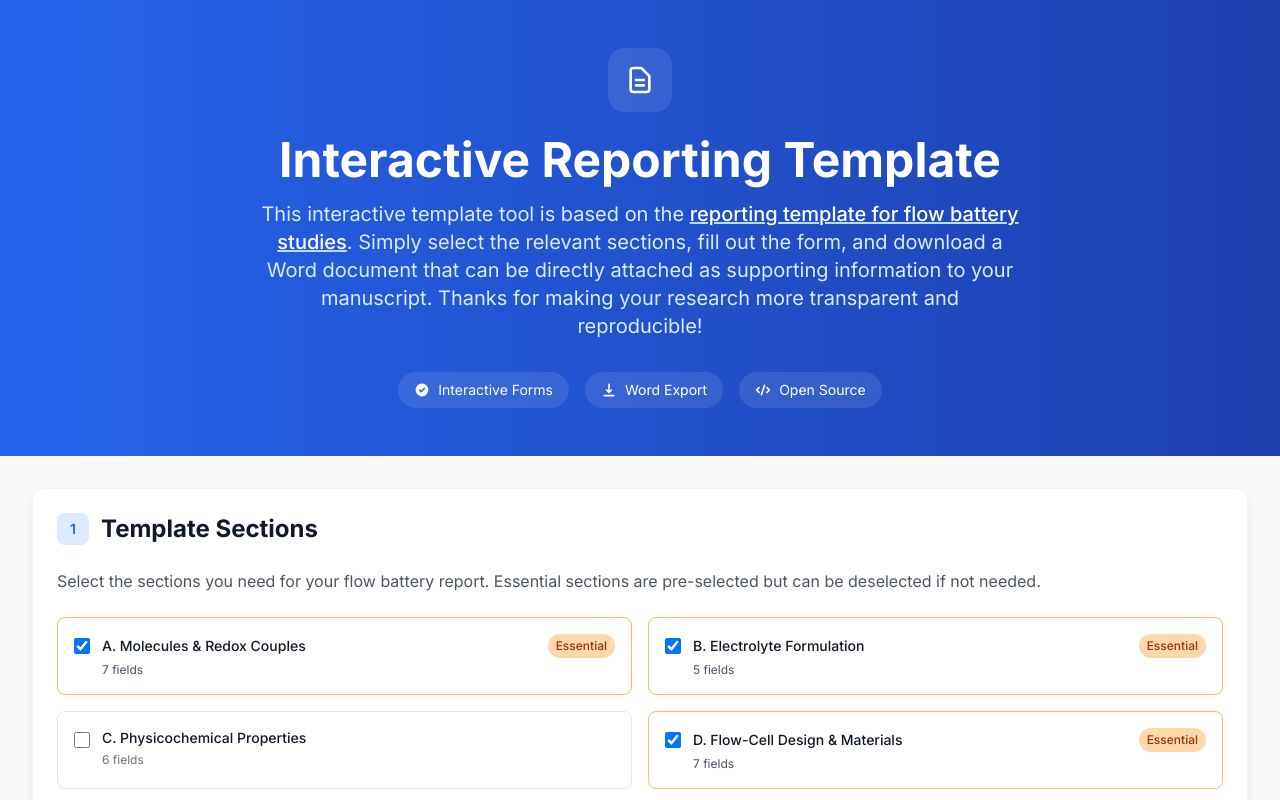
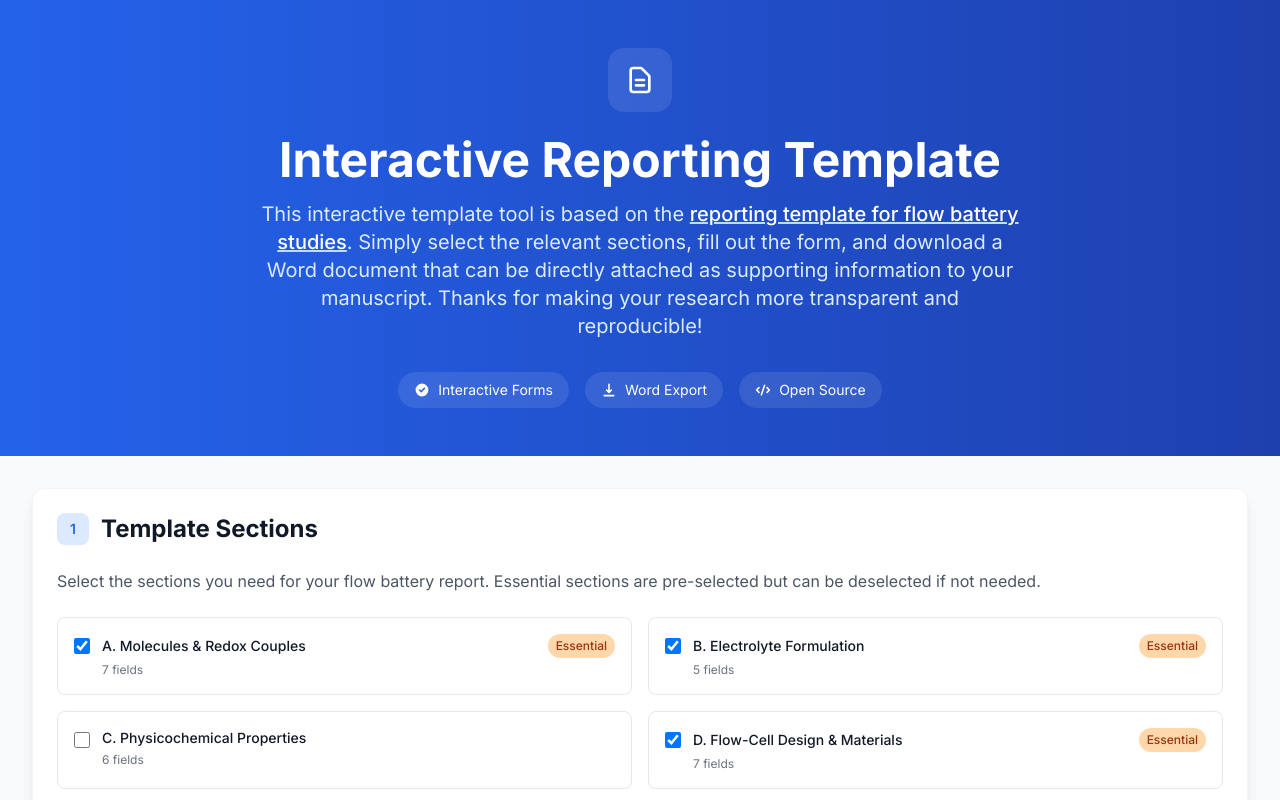
Before and after one commit to rfb-data-hub/reporting-template, a React (Create React App) app: page / in a window 1280 px wide. Shown: the top 800 px of the page. Built offline with nearby package versions, Linux system fonts and the light colour scheme; the HTML template or start-up script is replaced by a standard one.

Commit message:
fixed: Coloring in the sections was incsonsistent

```diff
--- a/src/components/SectionSelector.js
+++ b/src/components/SectionSelector.js
@@ -21,11 +21,7 @@ const SectionSelector = ({ sections, selectedSections, onToggleSection }) => {
           return (
             <label
               key={section}
-              className={`flex items-start space-x-3 p-4 rounded-lg border transition-all duration-200 cursor-pointer ${
-                isEssential
-                  ? 'border-orange-300 hover:border-orange-400 hover:bg-gray-50'
-                  : 'border-gray-200 hover:border-primary-300 hover:bg-primary-50'
-              } group`}
+              className="flex items-start space-x-3 p-4 rounded-lg border border-gray-200 hover:border-primary-300 hover:bg-primary-50 transition-all duration-200 cursor-pointer group"
             >
               <input
                 type="checkbox"
@@ -35,11 +31,7 @@ const SectionSelector = ({ sections, selectedSections, onToggleSection }) => {
               />
               <div className="flex-1">
                 <div className="flex items-center justify-between">
-                  <span className={`text-sm font-medium transition-colors duration-200 ${
-                    isEssential
-                      ? 'text-gray-900'
-                      : 'text-gray-900 group-hover:text-primary-700'
-                  }`}>
+                  <span className="text-sm font-medium text-gray-900 group-hover:text-primary-700 transition-colors duration-200">
                     {section}
                   </span>
                   {isEssential && (
@@ -48,7 +40,7 @@ const SectionSelector = ({ sections, selectedSections, onToggleSection }) => {
                     </span>
                   )}
                 </div>
-                <p className={`text-xs mt-1 ${isEssential ? 'text-gray-600' : 'text-gray-500'}`}>
+                <p className="text-xs mt-1 text-gray-500">
                   {sections[section].fields.length} fields
                 </p>
               </div>
```
